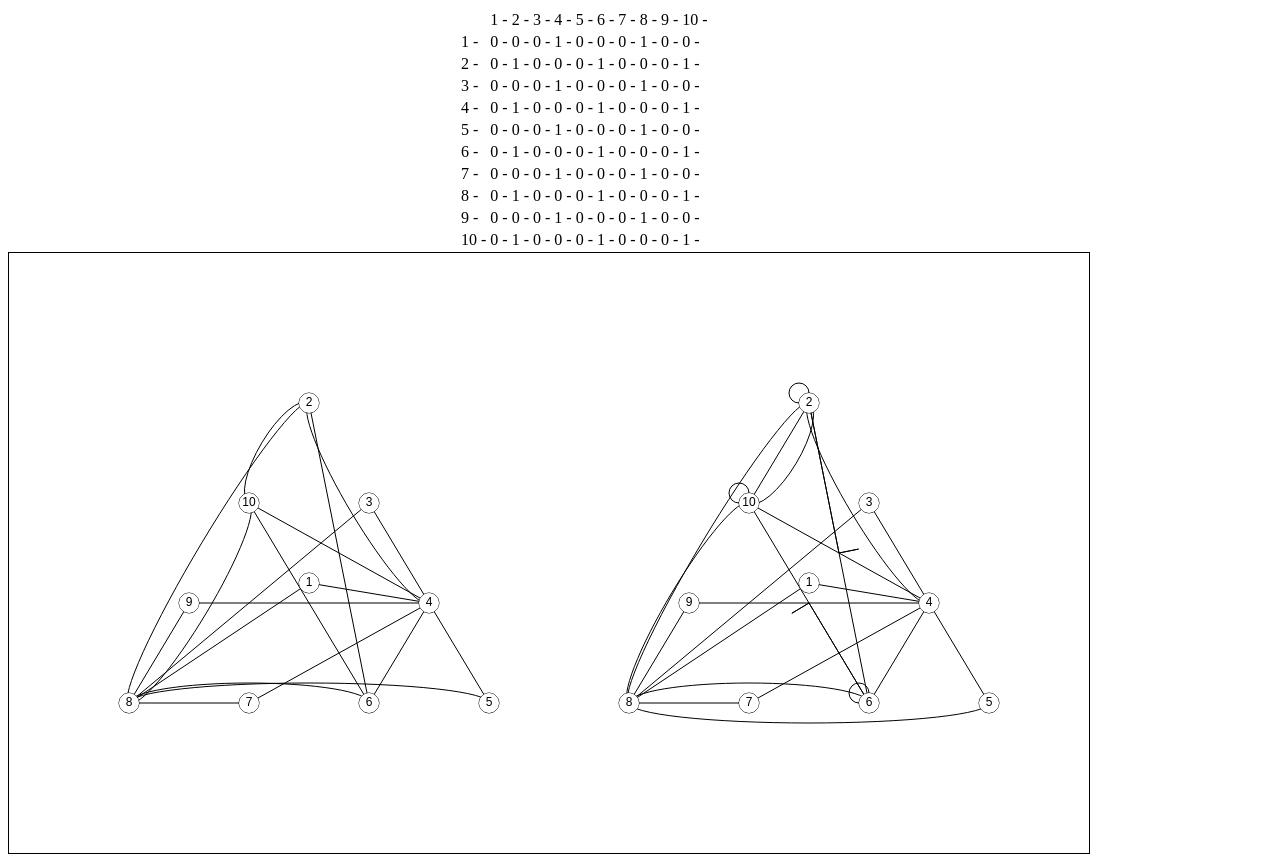
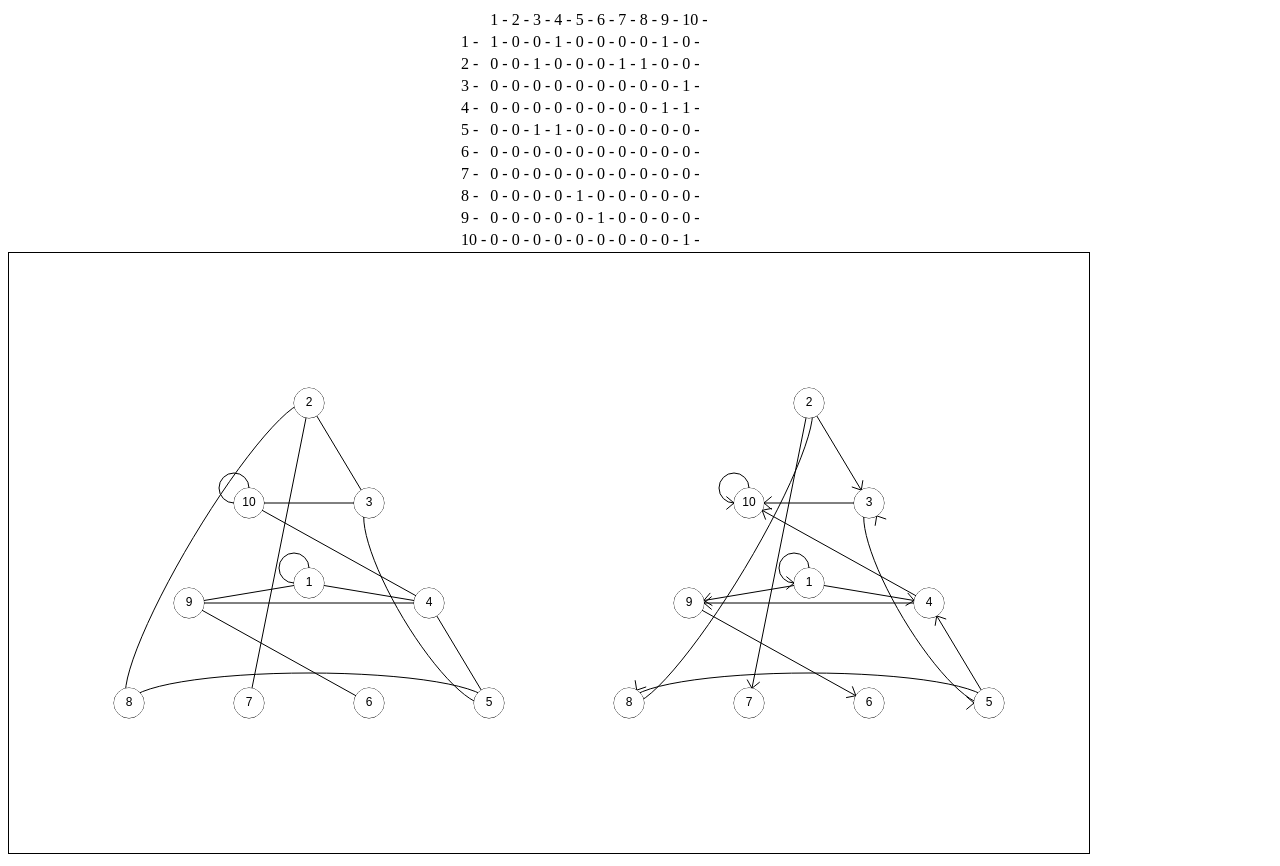
Before and after one commit to DmytroHalai/lab2_6, a plain HTML site: page index.html in a window 1280 px wide. Drawn offline with Linux system fonts and the light colour scheme.

Commit message:
added arrow

```diff
--- a/script.js
+++ b/script.js
@@ -1,7 +1,8 @@
 const canvas = document.getElementById('canvas1');
 const ctx = canvas.getContext('2d');
-const vertexCount = 10;
-const vertexRadius = 10;
+const VERTEX_COUNT = 10;
+const VERTEX_RADIUS = 15;
+const N = 3105;
 const vector = (x1, y1, x2, y2) => {
     const x = x2 - x1,
         y = y2 - y1;
@@ -19,19 +20,19 @@ const pseudoRandom = (seed) => {
     let value = seed;
 
     return function() {
-        value = value + value % 5;
-        return value % 2;
+        value = (value * 1103515245 + 12345) % 2147483648;
+        return Math.floor(value % 100 < 13);
     }
 }
 
 const createDirMatrix = (n) => {
     const n1 = Math.floor(n / 1000),
-        n2 = Math.floor((n - n1 * 1000)/100),
-        n3 = Math.floor((n - n1 * 1000 - n2 * 100)/10),
-        n4 = Math.floor((n - n1*1000-n2*100-n3*10))
+        n2 = Math.floor((n - n1 * 1000) / 100),
+        n3 = Math.floor((n - n1 * 1000 - n2 * 100) / 10),
+        n4 = Math.floor((n - n1 * 1000 - n2 * 100 - n3 * 10))
     const variant = [n1, n2, n3, n4];
     const count = 10 + variant[2];
-    let generator = pseudoRandom(1);
+    const generator = pseudoRandom(n);
     let matrix = new Array(count);
     for (let i = 0; i < count; i++) {
         matrix[i] = new Array(count);
@@ -100,9 +101,9 @@ const findVertexCoord = (vertexCount, firstCoordX, firstCoordy) => {
     return Coords;
 }
 
-const drawOnlyVertice = (Coords, i) => {
+const drawOnlyVertex = (Coords, i) => {
     ctx.beginPath();
-    ctx.arc(Coords.xCoord[i], Coords.yCoord[i], vertexRadius, 0, Math.PI * 2);
+    ctx.arc(Coords.xCoord[i], Coords.yCoord[i], VERTEX_RADIUS, 0, Math.PI * 2);
     ctx.strokeStyle = 'black';
     ctx.stroke();
     ctx.fillStyle = 'white';
@@ -111,7 +112,7 @@ const drawOnlyVertice = (Coords, i) => {
     ctx.fillText((i + 1).toString(), Coords.xCoord[i], Coords.yCoord[i]);
 }
 
-const drawVertices = (ctx, count, x, y) => {
+const drawVertexes = (ctx, count, x, y) => {
     ctx.fillStyle = 'black';
     ctx.font = '12px Arial';
     ctx.textAlign = 'center';
@@ -119,7 +120,7 @@ const drawVertices = (ctx, count, x, y) => {
 
     for (let i = 0; i < count; i++) {
         const Coords = findVertexCoord(count, x, y);
-        drawOnlyVertice(Coords, i);
+        drawOnlyVertex(Coords, i);
     }
 }
 
@@ -131,19 +132,19 @@ const lineVal = (Coords, i, j) => {
     const vector1 = vector(startX, startY, endX, endY);
     const a = vectorModule(vector1);
     let valResult = null;
-        for (let k = 0; k < Coords.xCoord.length; k++){
-            if(k === i || k === j) continue;
-            const vector2 = vector(startX, startY, Coords.xCoord[k], Coords.yCoord[k]);
-            const vector3 = vector(Coords.xCoord[k], Coords.yCoord[k], endX, endY);
-            const b = vectorModule(vector2);
-            const c = vectorModule(vector3);
-            const p = (a + b + c) / 2;
-            const height = Math.sqrt(p * (p - a) * (p - b) * (p - c)) * 2 / a;
-            if (height + 2 < vertexRadius) {
-                valResult = a;
-                break;
-            }
+    for (let k = 0; k < Coords.xCoord.length; k++){
+        if(k === i || k === j) continue;
+        const vector2 = vector(startX, startY, Coords.xCoord[k], Coords.yCoord[k]);
+        const vector3 = vector(Coords.xCoord[k], Coords.yCoord[k], endX, endY);
+        const b = vectorModule(vector2);
+        const c = vectorModule(vector3);
+        const p = (a + b + c) / 2;
+        const height = Math.sqrt(p * (p - a) * (p - b) * (p - c)) * 2 / a;
+        if (height < VERTEX_RADIUS) {
+            valResult = a;
+            break;
         }
+    }
     return valResult;
 }
 
@@ -176,8 +177,8 @@ const matrixOutput = (matrix, tableId) => {
 const drawStitch = (Coords, i) => {
     ctx.beginPath();
     ctx.moveTo(Coords.xCoord[i], Coords.yCoord[i]);
-    ctx.arc(Coords.xCoord[i] - vertexRadius, Coords.yCoord[i] - vertexRadius,
-        vertexRadius, Math.PI * 2, 0);
+    ctx.arc(Coords.xCoord[i] - VERTEX_RADIUS, Coords.yCoord[i] - VERTEX_RADIUS,
+        VERTEX_RADIUS, Math.PI * 2, 0);
     ctx.stroke();
 }
 
@@ -188,15 +189,35 @@ const drawLine = (Coords, i, j) => {
     ctx.stroke();
 }
 
-const drawEllipce = (Coords, i, j, angle, val) => {
+const drawEllipse = (Coords, i, j, angle, val) => {
     const middleX = (Coords.xCoord[i] + Coords.xCoord[j]) / 2;
     const middleY = (Coords.yCoord[i] + Coords.yCoord[j]) / 2;
     ctx.beginPath();
     ctx.moveTo(Coords.xCoord[i], Coords.yCoord[i]);
-    ctx.ellipse(middleX, middleY, val / 2, vertexRadius * 2,
+    ctx.ellipse(middleX, middleY, val / 2, VERTEX_RADIUS * 2,
         angle, Math.PI, 0);
     ctx.stroke();
 }
+
+const drawArrows = (angle, xArrow, yArrow) => {
+    const leftX = xArrow - 10 * Math.cos(angle + 0.7),
+        rightX = xArrow - 10 * Math.cos(angle - 0.7),
+        leftY = yArrow - 10 * Math.sin(angle + 0.7),
+        rightY = yArrow - 10 * Math.sin(angle - 0.7);
+    ctx.beginPath();
+    ctx.moveTo(xArrow, yArrow);
+    ctx.lineTo(leftX, leftY);
+    ctx.moveTo(xArrow, yArrow);
+    ctx.lineTo(rightX, rightY);
+    ctx.stroke();
+}
+
+const arrow = (Coords, j, angle, vertexRadius) => {
+    const xArrow = Coords.xCoord[j] - vertexRadius * Math.cos(angle);
+    const yArrow = Coords.yCoord[j] - vertexRadius * Math.sin(angle);
+    drawArrows(angle, xArrow, yArrow);
+}
+
 const calculateAngle = (Coords, i, j) => {
     const startX = Coords.xCoord[i];
     const startY = Coords.yCoord[i];
@@ -205,65 +226,64 @@ const calculateAngle = (Coords, i, j) => {
     return Math.atan2(endY - startY, endX - startX);
 }
 
-const drawDirMatrixEdges = (x, y) => {
-    const matrix = createDirMatrix(3105);
-    const Coords = findVertexCoord(vertexCount, x, y);
-    for (let i = 0; i < vertexCount; i++) {
-        for (let j = 0; j < vertexCount; j++) {
+const drawDirMatrixEdges = (x, y, n) => {
+    const matrix = createDirMatrix(n);
+    const Coords = findVertexCoord(VERTEX_COUNT, x, y);
+    for (let i = 0; i < VERTEX_COUNT; i++) {
+        for (let j = 0; j < VERTEX_COUNT; j++) {
             if (matrix[i][j] === 1) {
                 const angle = calculateAngle(Coords, i, j);
                 const val = lineVal(Coords, i, j);
                 if (i === j) {
                     drawStitch(Coords, i);
-                    continue;
+                    arrow(Coords, j, angle, VERTEX_RADIUS);
                 }
                 else if (matrix[j][i] === 1 && j > i){
-                    drawEllipce(Coords, i, j, angle, val);
-                    continue;
+                    drawEllipse(Coords, i, j, angle, val);
+                    arrow(Coords, j, angle, VERTEX_RADIUS);
                 }
                 else if (vectorModule(vector(Coords.xCoord[i], Coords.yCoord[i], Coords.xCoord[j], Coords.yCoord[j])) <= 180){
                     drawLine(Coords, i, j);
-                    continue;
+                    arrow(Coords, j, angle, VERTEX_RADIUS);
                 }
                 else if (val !== null){
-                    drawEllipce(Coords, i, j, angle, val);
-                    continue;
+                    drawEllipse(Coords, i, j, angle, val);
+                    arrow(Coords, j, angle, VERTEX_RADIUS);
                 }
-                drawLine(Coords, i, j);
+                else {
+                    drawLine(Coords, i, j);
+                    arrow(Coords, j, angle, VERTEX_RADIUS);
+                }
             }
         }
     }
 }
 
-const drawUndirMatrixEdges = (x, y) => {
-    const matrix = undirMatrix(createDirMatrix(3105));
-    const Coords = findVertexCoord(vertexCount, x, y);
-    for (let i = 0; i < vertexCount; i++) {
-        for (let j = 0; j < i; j++) {
+const drawUndirMatrixEdges = (x, y, n) => {
+    const matrix = undirMatrix(createDirMatrix(n));
+    const Coords = findVertexCoord(VERTEX_COUNT, x, y);
+    for (let i = 0; i < VERTEX_COUNT; i++) {
+        for (let j = 0; j <= i; j++) {
             if (matrix[i][j] === 1) {
                 const angle = calculateAngle(Coords, i, j);
                 const val = lineVal(Coords, i, j);
                 if (i === j) {
                     drawStitch(Coords, i);
-                    continue;
                 }
                 else if (val !== null && Math.abs(i - j) !== 1){
-                    drawEllipce(Coords, i, j, angle, val);
-                    continue;
+                    drawEllipse(Coords, i, j, angle, val);
                 }
                 else if (matrix[j][i] === 1){
                     drawLine(Coords, i, j);
-                    continue;
                 }
-
-                drawEllipce(Coords, i, j, angle, val);
             }
         }
     }
 }
-const matrix = createDirMatrix(3105)
-drawUndirMatrixEdges(300, 330);
-drawDirMatrixEdges(800, 330);
-drawVertices(ctx, vertexCount, 300, 330);
-drawVertices(ctx, vertexCount, 800, 330);
+
+const matrix = createDirMatrix(N)
+drawUndirMatrixEdges(300, 330, N);
+drawDirMatrixEdges(800, 330, N);
+drawVertexes(ctx, VERTEX_COUNT, 300, 330);
+drawVertexes(ctx, VERTEX_COUNT, 800, 330);
 matrixOutput(matrix, "dirMatrixTable");
```
Also changed, not shown: index.html (+0 -2 lines).
